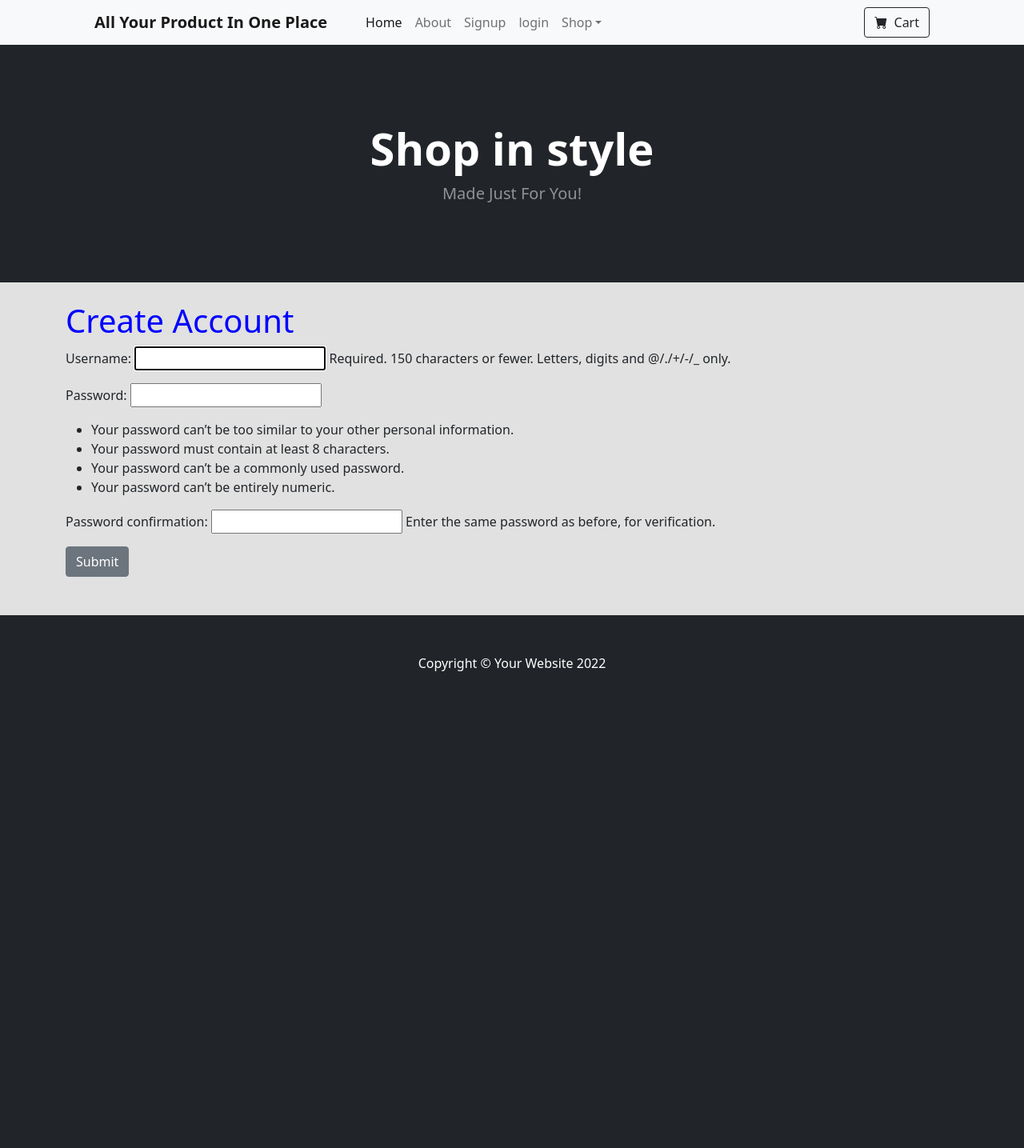
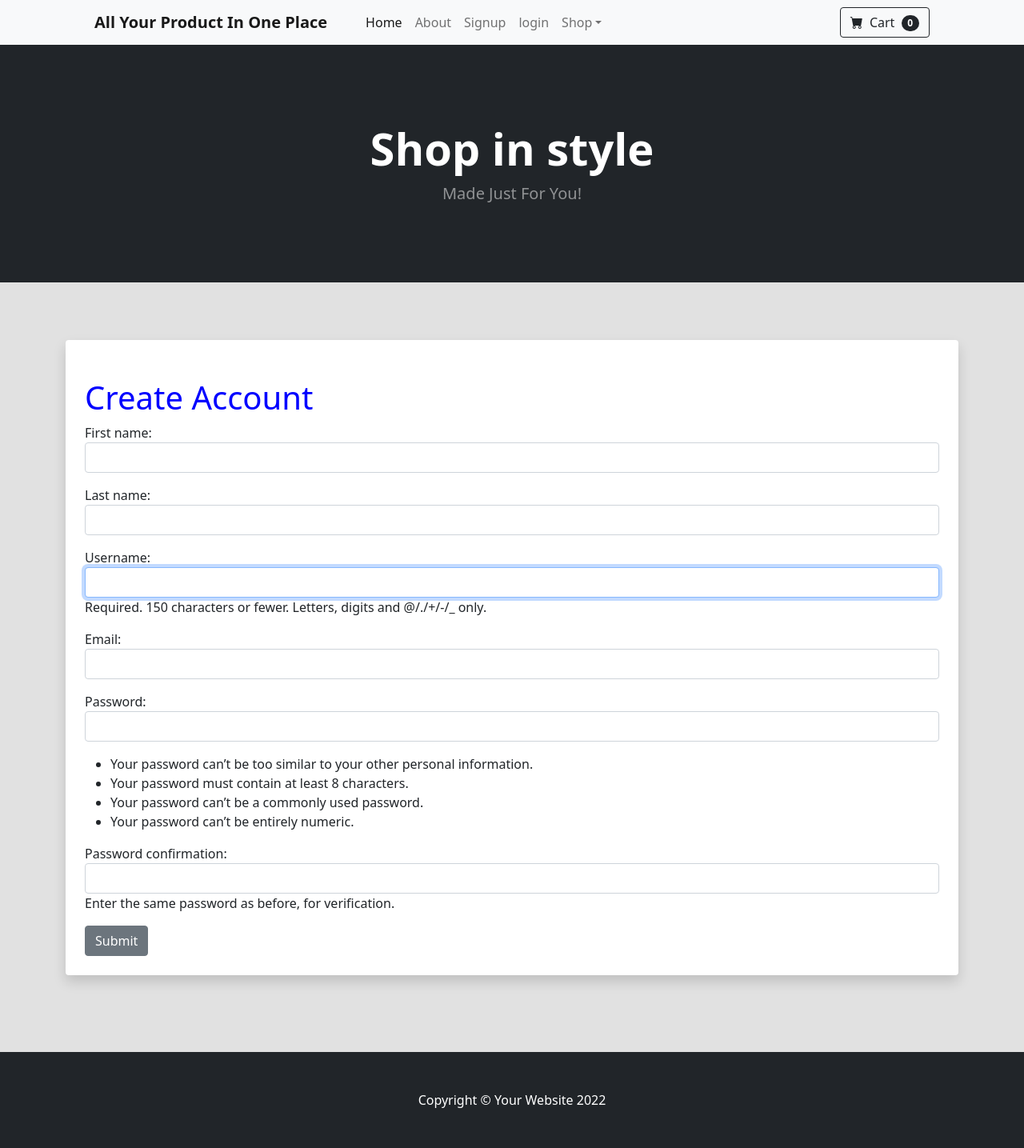
Before and after one commit to Torgbui-Hiram/Django---shop_in_style, a Django app: page /members/register in a window 1280 px wide. Shown: the whole page at 80% size. Before the commit the page ends 839 px from the top, so only its background shows below. Run offline with Django 4.2, Linux system fonts and the light colour scheme; some libraries are stand-ins or nearby versions.

Commit message:
extra fields added to signup page

```diff
--- a/members/forms.py
+++ b/members/forms.py
@@ -1,14 +1,23 @@
 from django.contrib.auth.forms import UserCreationForm
+from django.contrib.auth.models import User
 from django import forms
-from store.models import Product
 
 
-# class RegisteredUserForm(UserCreationForm):
-#     email = forms.EmailField()
-#     first_name = forms.CharField(max_length=50)
-#     last_name = forms.CharField(max_length=50)
+class RegisteredUserForm(UserCreationForm):
+    email = forms.EmailField(widget=forms.EmailInput(
+        attrs={'class': 'form-control', }))
+    first_name = forms.CharField(max_length=50, widget=forms.TextInput(
+        attrs={'class': 'form-control', }))
+    last_name = forms.CharField(max_length=50, widget=forms.TextInput(
+        attrs={'class': 'form-control', }))
 
-#     class Meta:
-#         model = Product
-#         fields = ('username', 'first_name', 'last_name',
-#                   'password1', 'password2',)
+    class Meta:
+        model = User
+        fields = ('first_name', 'last_name', 'username', 'email',
+                  'password1', 'password2', )
+
+    def __init__(self, *args, **kwargs):
+        super(RegisteredUserForm, self).__init__(*args, **kwargs)
+        self.fields['username'].widget.attrs['class'] = 'form-control'
+        self.fields['password1'].widget.attrs['class'] = 'form-control'
+        self.fields['password2'].widget.attrs['class'] = 'form-control'
--- a/members/templates/register/user_register.html
+++ b/members/templates/register/user_register.html
@@ -4,6 +4,8 @@
 {% if form.errors %}
 <p>Sorry there was an error with your form</p>
 {% endif %}
+<br><br><br>
+<div class="shadow p-4 mb-5 bg-body rounded">
 
     <head>
         <link rel="stylesheet" href="{% static 'style.css' %}" type="text/css">
@@ -15,5 +17,6 @@
         {{form.as_p}}
         <input type="submit" value="Submit" class=" btn btn-secondary">
     </form>
+</div>
 <br><br>
 {% endblock %}
--- a/members/views.py
+++ b/members/views.py
@@ -1,15 +1,15 @@
 from django.shortcuts import render, redirect
-from django import forms
 from django.contrib.auth.forms import UserCreationForm
-from django.contrib.auth import admin, login, logout, authenticate
+from django.contrib.auth import login, logout, authenticate
 from django.contrib import messages
 from django.http import HttpResponseRedirect
+from . forms import RegisteredUserForm
 
 
 # Register member
 def register_user(request):
     if request.method == "POST":
-        form = UserCreationForm(request.POST)
+        form = RegisteredUserForm(request.POST)
         if form.is_valid():
             form.save()
             username = form.cleaned_data['username']
@@ -19,7 +19,7 @@ def register_user(request):
             messages.success(request, 'Registration successful')
             return HttpResponseRedirect('/')
     else:
-        form = UserCreationForm()
+        form = RegisteredUserForm()
     return render(request, 'register/user_register.html', {'form': form, })
 
 
--- /dev/null
+++ b/store/static/js/cart.js
@@ -0,0 +1,5 @@
+let increase = 0;
+document.getElementById('cartBtn').onclick = function () {
+    increase += 1;
+    document.getElementById('cartValue').innerHTML = increase;
+}
--- a/store/templates/store/base.html
+++ b/store/templates/store/base.html
@@ -53,13 +53,11 @@
                         </ul>
                     </li>
                 </ul>
-                <form class="d-flex" method="post">
-                    <button class="btn btn-outline-dark" type="submit">
-                        <i class="bi-cart-fill me-1"></i>
-                        Cart
-                        <span class="badge bg-dark text-white ms-1 rounded-pill">{{cart}}</span>
-                    </button>
-                </form>
+                <button class="btn btn-outline-dark" id="cartBtn">
+                    <i class="bi-cart-fill me-1"></i>
+                    Cart
+                    <span class="badge bg-dark text-white ms-1 rounded-pill" id="cartValue">0</span>
+                </button>
             </div>
         </div>
     </nav>
@@ -98,6 +96,7 @@
     <script src="https://cdn.jsdelivr.net/npm/bootstrap@5.1.3/dist/js/bootstrap.bundle.min.js"></script>
     <!-- Core theme JS-->
     <script src="{% static 'js/scripts.js' %}"></script>
+    <script src="{% static 'js/cart.js' %}"></script>
 </body>
 
 </html>
```
Lines whose indentation alone changed are shown as unchanged.
